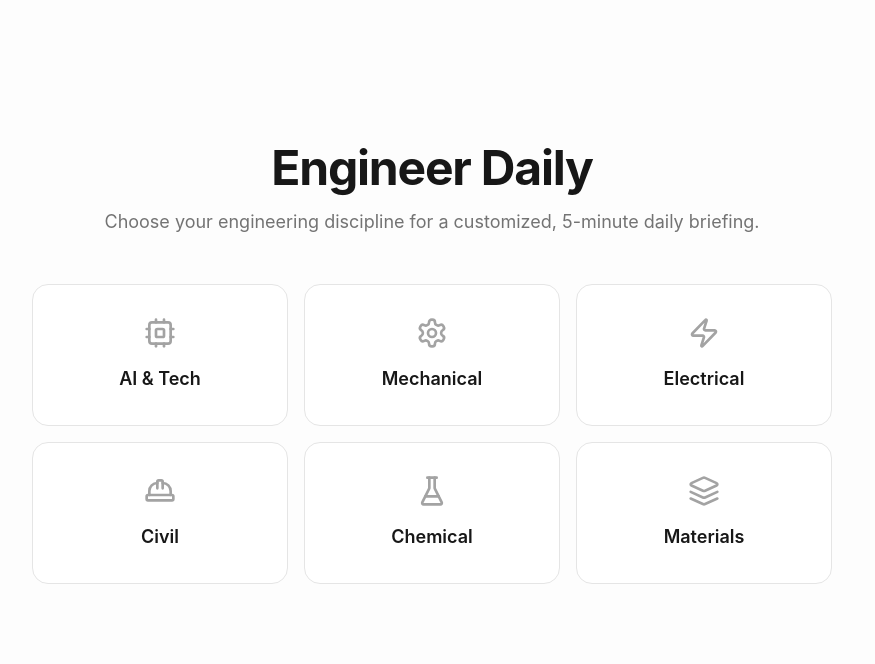
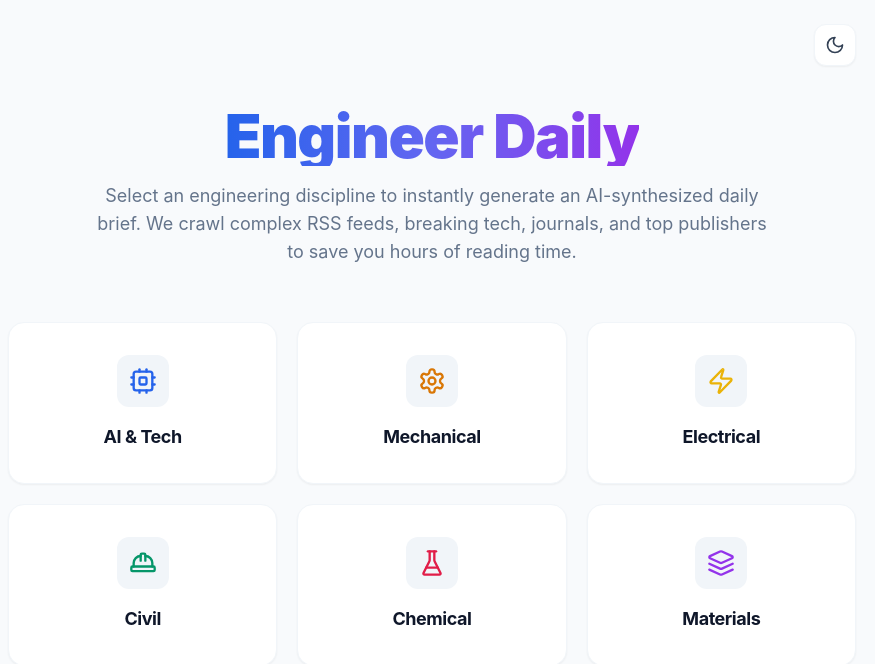
Before and after one commit to Kundu-Soham/EngineerDaily, a Next.js app in the folder frontend/: page / in a window 1280 px wide. Shown: the top 664 px of the page, without its empty margins (208-1083 px from the left). Built offline with nearby package versions, Linux system fonts and the light colour scheme.

Commit message:
Updated styling and layout of landing page

```diff
--- a/frontend/src/app/briefing/page.tsx
+++ b/frontend/src/app/briefing/page.tsx
@@ -136,7 +136,7 @@ export default function BriefingPage() {
 
   if (loading) {
     return (
-      <div className="flex flex-col items-center justify-center min-h-screen gap-4">
+      <div className="flex flex-col items-center justify-center h-screen w-screen fixed inset-0 bg-[var(--background)] overflow-hidden gap-4">
         <Loader2 className="w-8 h-8 animate-spin text-[var(--accent)]" />
         <p className="text-neutral-500 font-medium">Generating your briefing...</p>
       </div>
--- a/frontend/src/app/globals.css
+++ b/frontend/src/app/globals.css
@@ -3,25 +3,27 @@
 @tailwind utilities;
 
 :root {
-  --background: #fdfdfd;
-  --foreground: #171717;
+  --background: #f8fafc; /* Slate-50: Crisp, premium white/blue tint */
+  --foreground: #0f172a; /* Slate-900 */
   --card-bg: #ffffff;
-  --card-border: #e5e5e5;
-  --accent: #2563eb;
+  --card-border: #f1f5f9; /* Slate-100 */
+  --accent: #2563eb; /* Royal Blue */
+  --muted: #64748b; /* Slate-500 */
 }
 
-@media (prefers-color-scheme: dark) {
-  :root {
-    --background: #0a0a0a;
-    --foreground: #ededed;
-    --card-bg: #141414;
-    --card-border: #262626;
-    --accent: #3b82f6;
-  }
+/* Explicit class-based dark mode so it integrates with manual or system choices seamlessly */
+.dark {
+  --background: #020617; /* Slate-950: Rich midnight blue */
+  --foreground: #f8fafc; /* Slate-50 */
+  --card-bg: #0f172a; /* Slate-900 */
+  --card-border: #1e293b; /* Slate-800 */
+  --accent: #3b82f6; /* Vibrant Blue */
+  --muted: #94a3b8; /* Slate-400 */
 }
 
 body {
   color: var(--foreground);
   background: var(--background);
   font-family: -apple-system, BlinkMacSystemFont, "Segoe UI", Roboto, Helvetica, Arial, sans-serif;
+  transition: background-color 0.3s ease, color 0.3s ease;
 }
--- a/frontend/src/app/layout.tsx
+++ b/frontend/src/app/layout.tsx
@@ -13,8 +13,7 @@ export default function RootLayout({
 }>) {
   return (
     <html lang="en">
-      {/* Added max-w-4xl, mx-auto to center content, and px-6 to prevent edge-touching */}
-      <body className="antialiased min-h-screen max-w-4xl mx-auto px-6 py-10 md:py-16">
+      <body className="antialiased min-h-screen">
         {children}
       </body>
     </html>
--- a/frontend/src/app/page.tsx
+++ b/frontend/src/app/page.tsx
@@ -1,18 +1,23 @@
 "use client";
 
-import { useEffect } from "react";
+import { useEffect, useState } from "react";
 import { useRouter } from "next/navigation";
-import { Cpu, Settings, Zap, HardHat, FlaskConical, Layers } from "lucide-react";
+import { Cpu, Settings, Zap, HardHat, FlaskConical, Layers, Sun, Moon } from "lucide-react";
 
-type Category = { id: string; name: string };
+type Category = {
+  id: string;
+  name: string;
+  colorClass: string;
+  bgHoverClass: string;
+};
 
 const STATIC_CATEGORIES: Category[] = [
-  { id: "ai", name: "AI & Tech" },
-  { id: "mechanical", name: "Mechanical" },
-  { id: "electrical", name: "Electrical" },
-  { id: "civil", name: "Civil" },
-  { id: "chemical", name: "Chemical" },
-  { id: "materials", name: "Materials" },
+  { id: "ai", name: "AI & Tech", colorClass: "text-blue-600 dark:text-blue-400", bgHoverClass: "hover:border-blue-500/30 hover:bg-blue-50/20 dark:hover:bg-blue-950/20" },
+  { id: "mechanical", name: "Mechanical", colorClass: "text-amber-600 dark:text-amber-400", bgHoverClass: "hover:border-amber-500/30 hover:bg-amber-50/20 dark:hover:bg-amber-950/20" },
+  { id: "electrical", name: "Electrical", colorClass: "text-yellow-500 dark:text-yellow-400", bgHoverClass: "hover:border-yellow-500/30 hover:bg-yellow-50/20 dark:hover:bg-yellow-950/20" },
+  { id: "civil", name: "Civil", colorClass: "text-emerald-600 dark:text-emerald-400", bgHoverClass: "hover:border-emerald-500/30 hover:bg-emerald-50/20 dark:hover:bg-emerald-950/20" },
+  { id: "chemical", name: "Chemical", colorClass: "text-rose-600 dark:text-rose-400", bgHoverClass: "hover:border-rose-500/30 hover:bg-rose-50/20 dark:hover:bg-rose-950/20" },
+  { id: "materials", name: "Materials", colorClass: "text-purple-600 dark:text-purple-400", bgHoverClass: "hover:border-purple-500/30 hover:bg-purple-50/20 dark:hover:bg-purple-950/20" },
 ];
 
 const ICON_MAP: Record<string, any> = {
@@ -26,52 +31,96 @@ const ICON_MAP: Record<string, any> = {
 
 export default function Home() {
   const router = useRouter();
+  const [isDarkMode, setIsDarkMode] = useState(false);
 
   useEffect(() => {
-    // 1. Switch to sessionStorage: This is only active during the current tab session.
-    // If they open a new tab or close the site, this will be null and show the homepage.
+    // 1. Session check
     const saved = sessionStorage.getItem("engineer_discipline");
     if (saved) {
       router.push("/briefing");
       return;
     }
 
-    // 2. Quietly wake up Render backend in the background
+    // 2. Render container wakeup ping
     if (process.env.NEXT_PUBLIC_API_URL) {
       fetch(process.env.NEXT_PUBLIC_API_URL).catch(() => {});
     }
+
+    // 3. Dark mode theme initialization
+    const localTheme = localStorage.getItem("theme");
+    const systemPrefersDark = window.matchMedia("(prefers-color-scheme: dark)").matches;
+
+    if (localTheme === "dark" || (!localTheme && systemPrefersDark)) {
+      setIsDarkMode(true);
+      document.documentElement.classList.add("dark");
+    } else {
+      setIsDarkMode(false);
+      document.documentElement.classList.remove("dark");
+    }
   }, [router]);
 
+  const toggleDarkMode = () => {
+    if (isDarkMode) {
+      document.documentElement.classList.remove("dark");
+      localStorage.setItem("theme", "light");
+      setIsDarkMode(false);
+    } else {
+      document.documentElement.classList.add("dark");
+      localStorage.setItem("theme", "dark");
+      setIsDarkMode(true);
+    }
+  };
+
   const selectCategory = (id: string) => {
-    // Save to sessionStorage instead of localStorage
     sessionStorage.setItem("engineer_discipline", id);
     router.push("/briefing");
   };
 
   return (
-    <main className="max-w-4xl mx-auto px-6 py-20 flex flex-col items-center text-center">
-      <h1 className="text-4xl md:text-5xl font-bold tracking-tight mb-4">
+    <div className="w-full min-h-screen bg-[var(--background)] transition-colors duration-300">
+      {/* Top Navbar Header featuring Dark Mode Control */}
+      <header className="max-w-4xl mx-auto px-6 pt-6 flex justify-end">
+        <button
+          onClick={toggleDarkMode}
+          className="p-2.5 rounded-xl border border-[var(--card-border)] bg-[var(--card-bg)] hover:bg-slate-100 dark:hover:bg-slate-800 transition-colors shadow-sm"
+          aria-label="Toggle dark mode"
+        >
+          {isDarkMode ? <Sun className="w-5 h-5 text-yellow-400" /> : <Moon className="w-5 h-5 text-slate-700" />}
+        </button>
+      </header>
+
+      <main className="max-w-4xl mx-auto px-6 pb-20 pt-10 flex flex-col items-center text-center">
+        {/* Modern multi-tonal Heading styling */}
+        <h1 className="text-4xl md:text-6xl font-black tracking-tight mb-4 bg-gradient-to-r from-blue-600 via-indigo-500 to-purple-600 dark:from-blue-400 dark:via-indigo-300 dark:to-purple-400 bg-clip-text text-transparent">
           Engineer Daily
         </h1>
-      <p className="text-lg text-neutral-500 dark:text-neutral-400 mb-12">
-        Choose your engineering discipline for a customized, 5-minute daily briefing.
+
+        {/* Enhanced Intuitive Descriptive Blurb */}
+        <p className="text-base md:text-lg text-[var(--muted)] max-w-2xl mb-14 leading-relaxed">
+          Select an engineering discipline to instantly generate an AI-synthesized daily brief. We crawl complex RSS feeds, breaking tech, journals, and top publishers to save you hours of reading time.
         </p>
 
-      <div className="grid grid-cols-1 sm:grid-cols-2 md:grid-cols-3 gap-4 w-full">
+        {/* Dynamic Colored Layout Grid */}
+        <div className="grid grid-cols-1 sm:grid-cols-2 md:grid-cols-3 gap-5 w-full">
           {STATIC_CATEGORIES.map((cat) => {
             const Icon = ICON_MAP[cat.id] || Settings;
             return (
               <button
                 key={cat.id}
                 onClick={() => selectCategory(cat.id)}
-              className="flex flex-col items-center justify-center p-8 rounded-2xl border border-[var(--card-border)] bg-[var(--card-bg)] hover:-translate-y-1 hover:shadow-lg transition-all duration-200 group"
+                className={`flex flex-col items-center justify-center p-8 rounded-2xl border border-[var(--card-border)] bg-[var(--card-bg)] shadow-sm hover:-translate-y-1 hover:shadow-md transition-all duration-300 group ${cat.bgHoverClass}`}
               >
-              <Icon className="w-8 h-8 mb-4 text-neutral-400 group-hover:text-[var(--accent)] transition-colors" />
-              <span className="font-semibold text-lg">{cat.name}</span>
+                <div className={`p-3 rounded-xl bg-slate-100 dark:bg-slate-800/60 mb-4 group-hover:scale-110 transition-transform ${cat.colorClass}`}>
+                  <Icon className="w-7 h-7" />
+                </div>
+                <span className="font-bold text-lg tracking-tight text-[var(--foreground)] group-hover:text-slate-900 dark:group-hover:text-white transition-colors">
+                  {cat.name}
+                </span>
               </button>
             );
           })}
         </div>
       </main>
+    </div>
   );
 }
```
Lines whose indentation alone changed are shown as unchanged.
